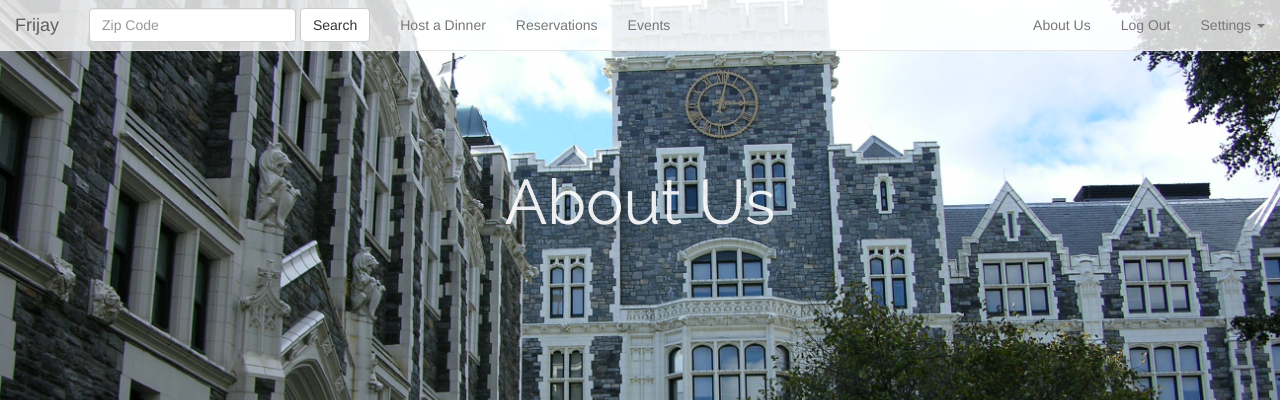
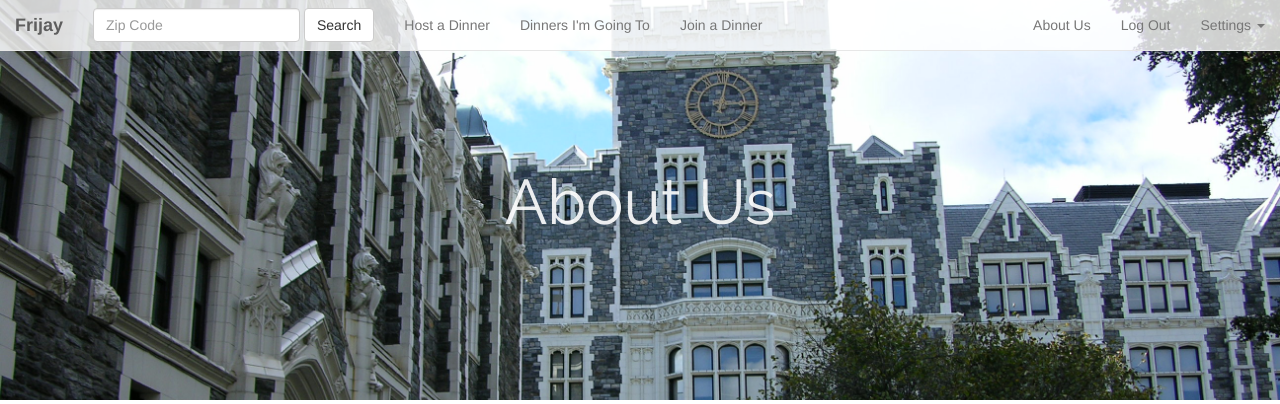
Before and after one commit to afranco07/shabbatTable, a Django app: page /frijay/about/ in a window 1280 px wide. Shown: the top 404 px of the page. Run offline with Django 3.2, Linux system fonts and the light colour scheme; the visitor is signed in with stand-in values (Sample User, id 1); some libraries are stand-ins or nearby versions.

Commit message:
Changed names, closes #49

```diff
--- a/templates/frijay/base.html
+++ b/templates/frijay/base.html
@@ -33,7 +33,7 @@
                     <span class="icon-bar"></span>
                     <span class="icon-bar"></span>
                 </button>
-                <a class="navbar-brand" href="/">Frijay</a>
+                <a class="navbar-brand" href="/"><b>Frijay</b></a>
             </div>
 
             <!-- Collect the nav links, forms, and other content for toggling -->
@@ -46,8 +46,10 @@
             <div class="collapse navbar-collapse" id="bs-example-navbar-collapse-1">
                 <ul class="nav navbar-nav">
                     <li><a href="{% url 'host' %}">Host a Dinner</a></li>
-                    <li><a href="{% url 'reservation' %}">Reservations</a></li>
-                    <li><a href="{% url 'events' %}">Events</a></li>
+                    {% if user.is_authenticated %}
+                    <li><a href="{% url 'reservation' %}">Dinners I'm Going To</a></li>
+                    {% endif %}
+                    <li><a href="{% url 'events' %}">Join a Dinner</a></li>
                 </ul>
                 <ul class="nav navbar-nav navbar-right">
                     <li><a href="{% url 'about' %}">About Us</a></li>
```
